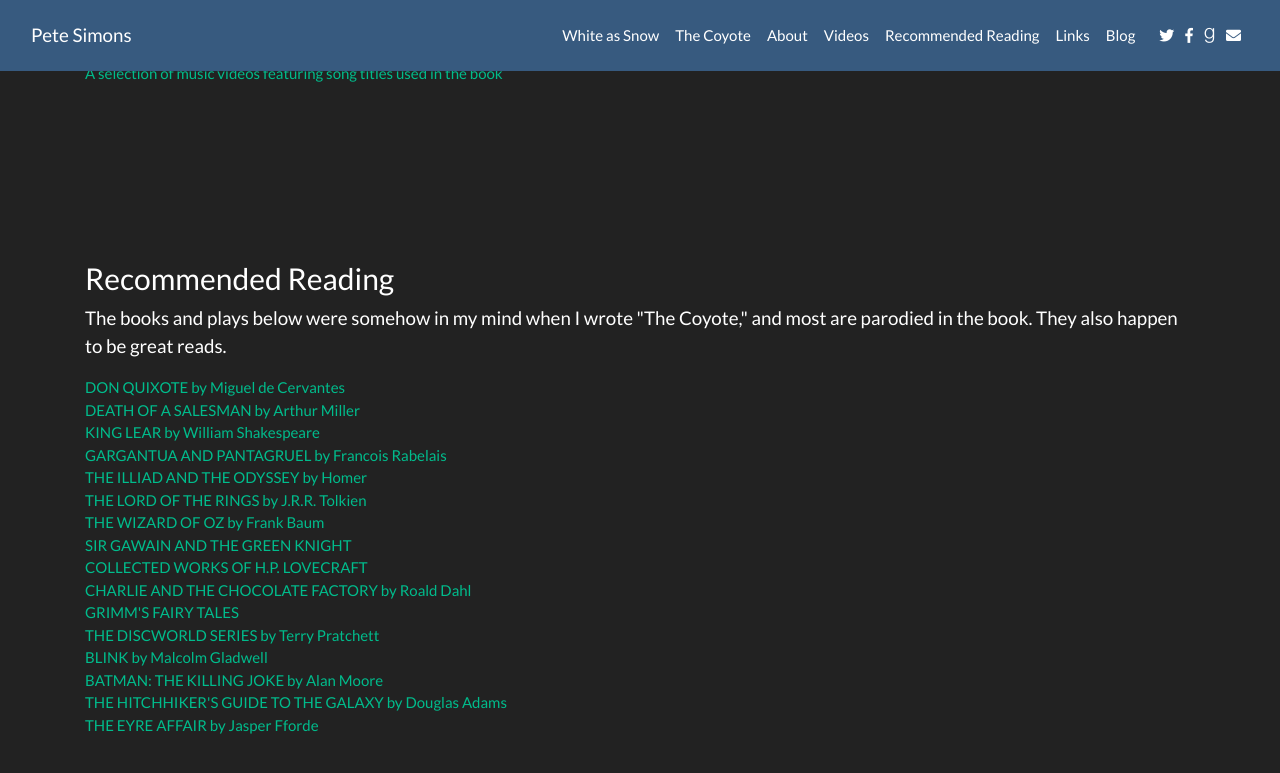
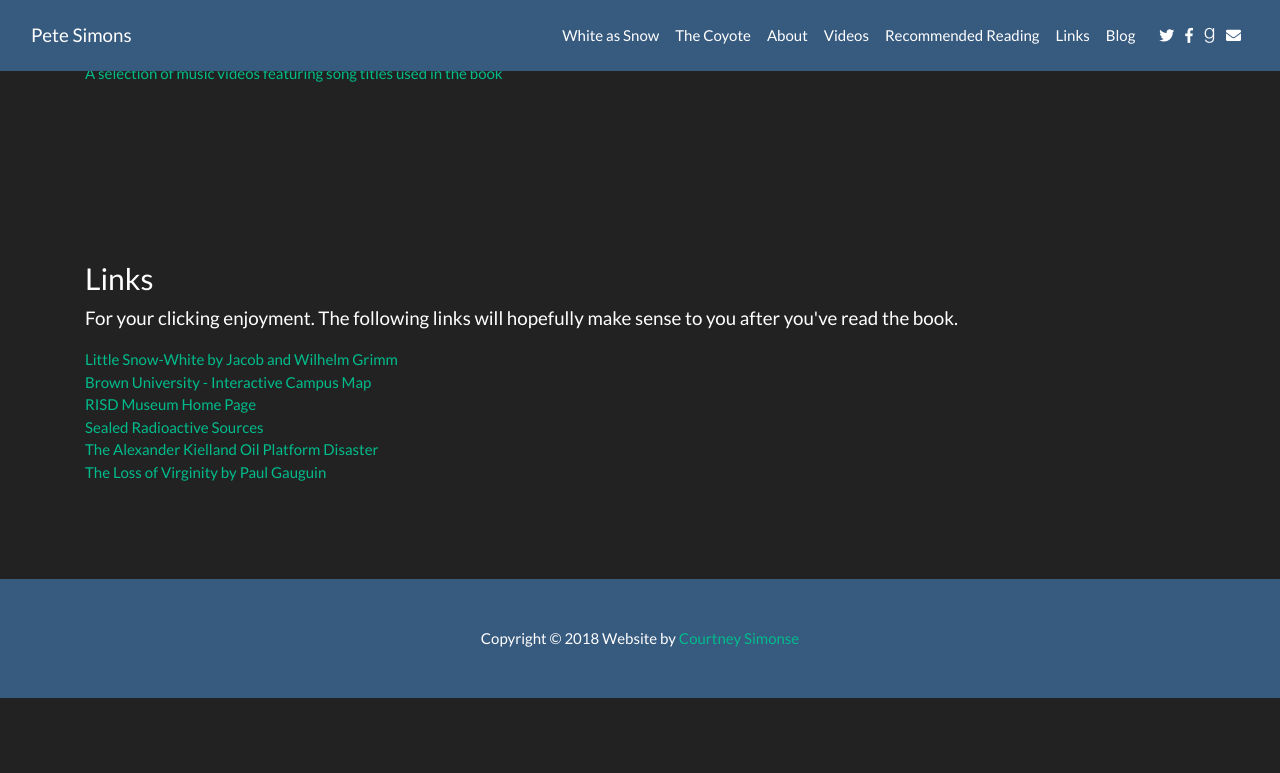
Before and after one commit to simonse-projects/author-site, a Jekyll site: the page white-as-snow.html, which Jekyll copies as it is, in a window 1280 px wide and 900 px high, scrolled down 3334 px. Shown: the top 773 px of the window. Built offline with Jekyll 4.4.1, drawn with Linux system fonts in a browser that asks for light colours; nearby versions of some CDN libraries; after the commit the page ends 4032 px from its top, so only the background shows below that; some of the changed text lies outside the part shown.

Commit message:
add video and remove book links

```diff
--- a/white-as-snow.html
+++ b/white-as-snow.html
@@ -123,9 +123,9 @@
           </div>
           <div class="col-12">
             <h3 class="pt-5">Featured Video</h3>
-            <p class="lead">Announcing the publication of "The Coyote" - a new novel by Pete Simons</p>
+            <p class="lead">Announcing the publication of "White as Snow" - a new novel by Pete Simons</p>
             <div class="embed-responsive embed-responsive-16by9 pt-5">
-              <iframe class="embed-responsive-item" src="https://www.youtube.com/embed/pT2hNKoGiao?rel=0" allowfullscreen></iframe>
+              <iframe class="embed-responsive-item" src="videos/white-as-snow-intro.mp4" allowfullscreen></iframe>
             </div>
           </div>
         </div>
@@ -196,7 +196,7 @@
     </section>
 
      <!-- Further Reading Section -->
-     <section id="furtherreading">
+     <!-- <section id="furtherreading">
         <div class="container">
           <div class="row">
             <div class="col-lg-12 mx-auto">
@@ -223,7 +223,7 @@
             </div>
           </div>
         </div>
-      </section>
+      </section> -->
 
       <!-- Links Section -->
       <section id="links">
```
